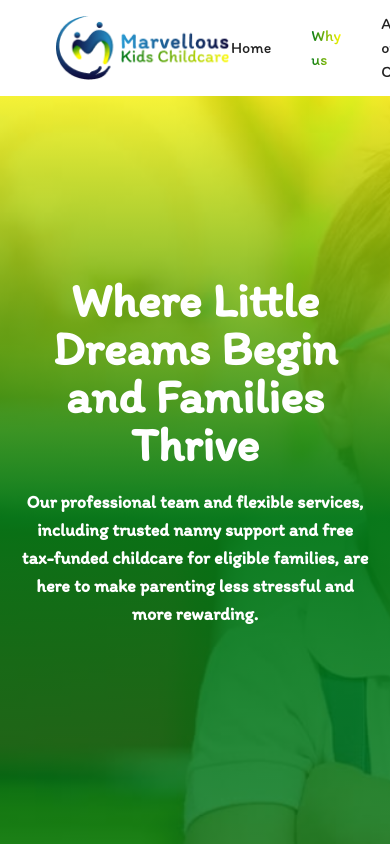
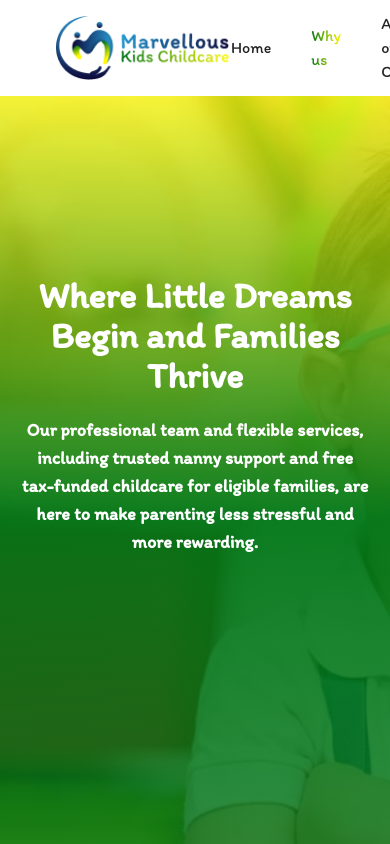
Before and after one commit to cycodedconcept/marvellouskids-ui, a Next.js app: page /why-us in a window 390 px wide. Shown: the top 844 px of the page. Built offline with nearby package versions, Linux system fonts and the light colour scheme.

Commit message:
Adjust heading size for responsiveness on Why Us page

```diff
--- a/app/why-us/page.tsx
+++ b/app/why-us/page.tsx
@@ -6,7 +6,9 @@ const WhyUsPage = () => {
 		<div>
 			<main className="bg-dreams-begin bg-no-repeat bg-cover h-screen flex justify-end md:px-32">
 				<div className="flex items-center flex-col text-center p-5 text-white md:w-[32rem] w-screen bg-gradient-to-t from-primary/75 via-primary/95 to-lemon/75 h-full inset-0 transform md:skew-x-12">
-					<h1 className="text-5xl font-extrabold pt-40 mb-5">Where Little Dreams Begin and Families Thrive</h1>
+					<h1 className="md:text-5xl text-4xl font-extrabold pt-40 mb-5">
+						Where Little Dreams Begin and Families Thrive
+					</h1>
 
 					<p className="text-lg font-semibold">
 						Our professional team and flexible services, including trusted nanny support and free tax-funded childcare
```
